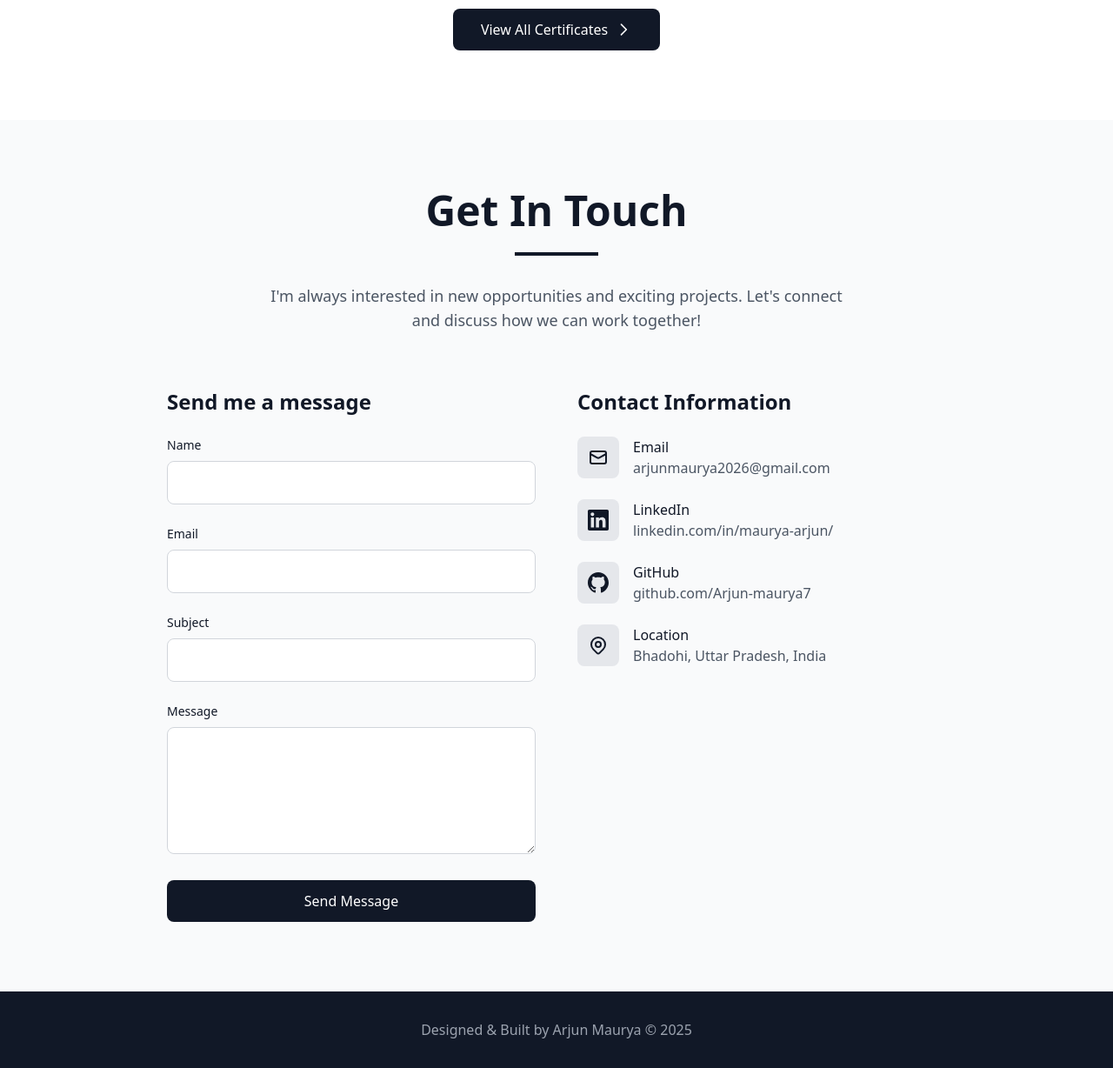
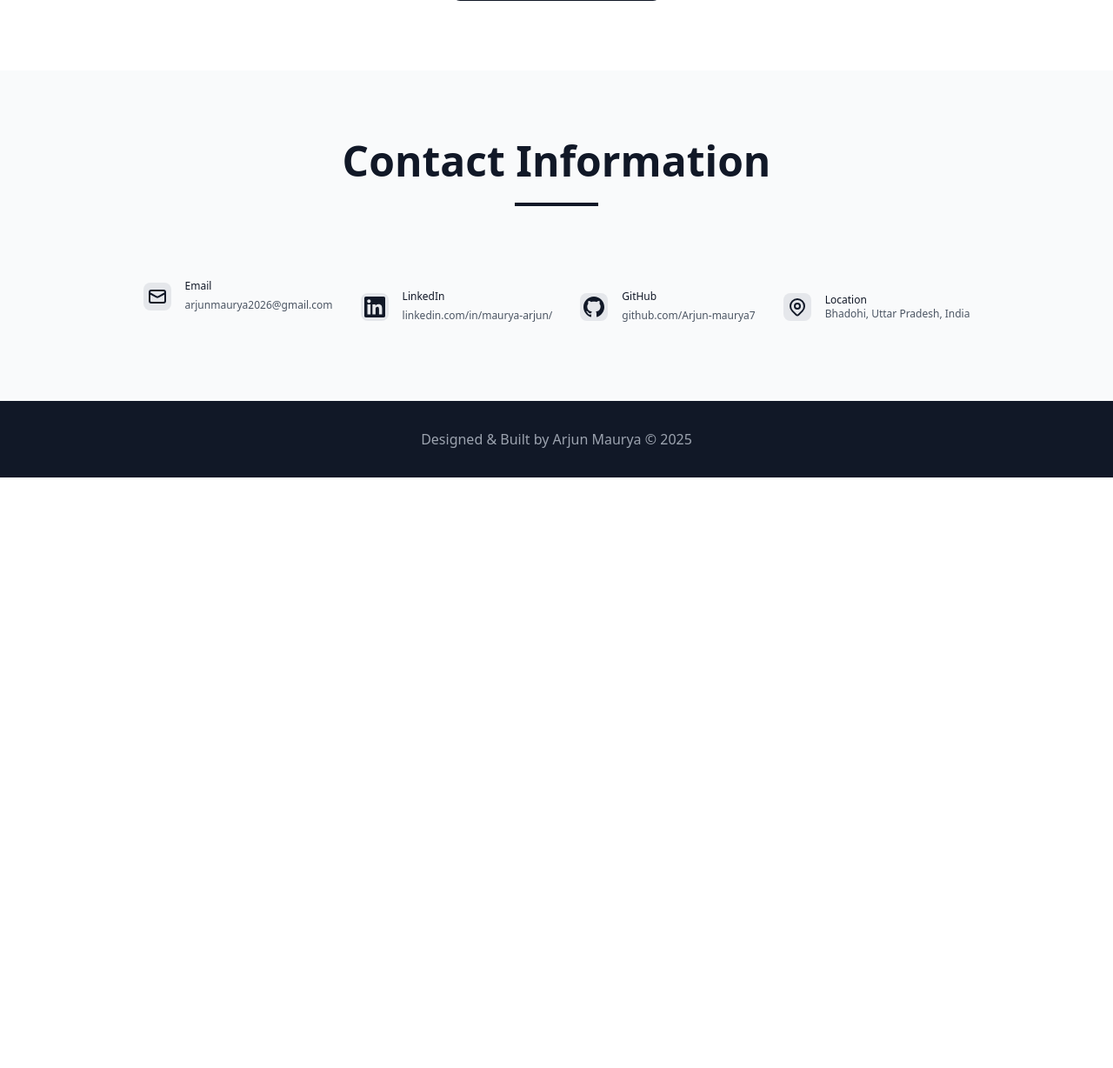
Before and after one commit to Arjun-maurya7/Portfolio, a Flask app: page / in a window 1280 px wide. Shown: the part 5018-6246 px from the top of the page at 87% size. After the commit the page ends 5567 px from the top, so only its background shows below. Run offline with Flask 3, Linux system fonts and the light colour scheme; some libraries are stand-ins or nearby versions.

Commit message:
code updated

```diff
--- a/run.py
+++ b/run.py
@@ -1,4 +1,4 @@
-#!/usr/bin/env python3
+# !/usr/bin/env python3
 """
 Simple script to run the Flask application
 """
--- a/templates/index.html
+++ b/templates/index.html
@@ -4,6 +4,7 @@
 <head>
     <meta charset="UTF-8">
     <meta name="viewport" content="width=device-width, initial-scale=1.0">
+    <link rel="icon" type="image" href="/static/images/pic.png" />
     <title>Arjun Maurya - Portfolio</title>
     <script src="https://cdn.tailwindcss.com"></script>
     <link rel="stylesheet" href="{{ url_for('static', filename='css/style.css') }}">
@@ -200,13 +201,11 @@
                     <div class="hidden md:flex items-center space-x-8">
                         <a href="#home"
                             class="nav-link text-gray-700 dark:text-gray-300 hover:text-gray-900 dark:hover:text-white transition-colors font-medium">Home</a>
-                        <a href="/about"
-                            class="nav-link text-gray-700 dark:text-gray-300 hover:text-gray-900 dark:hover:text-white transition-colors font-medium">About</a>
                         <a href="#skills"
                             class="nav-link text-gray-700 dark:text-gray-300 hover:text-gray-900 dark:hover:text-white transition-colors font-medium">Skills</a>
                         <a href="#projects"
                             class="nav-link text-gray-700 dark:text-gray-300 hover:text-gray-900 dark:hover:text-white transition-colors font-medium">Projects</a>
-                        <a href="#certificates"
+                        <a href="/certificates"
                             class="nav-link text-gray-700 dark:text-gray-300 hover:text-gray-900 dark:hover:text-white transition-colors font-medium">Certificates</a>
                         <a href="/contact"
                             class="nav-link border-2 border-purple-600 text-purple-600 px-6 py-2 rounded-full hover:bg-purple-600 hover:text-white transition-all duration-300 font-medium">Say
@@ -276,14 +275,14 @@
 
         <!-- About Section -->
         <section id="about" class="py-20 bg-white dark:bg-gray-900">
-            <div class="container">
+            <div class="container mx-auto px-6">
                 <div class="max-w-6xl mx-auto">
                     <div class="fade-in-section text-center mb-16">
                         <h2 class="text-4xl md:text-5xl font-bold mb-6">About Me</h2>
                         <div class="w-24 h-1 bg-gray-900 dark:bg-white mx-auto mb-8"></div>
                     </div>
                     <div class="fade-in-section">
-                        <div class="grid md:grid-cols-2 gap-12 items-center">
+                        <div class="flex flex-row gap-12 items-center pr-8 pl-8">
                             <div class="order-2 md:order-1">
                                 <h3 class="text-2xl font-semibold mb-6">Passionate Developer & Data Enthusiast</h3>
                                 <p class="text-lg text-gray-600 dark:text-gray-300 mb-6 leading-relaxed">
@@ -318,10 +317,6 @@
                                             alt="Arjun Maurya"
                                             class="w-full h-full object-cover object-center avatar-image">
                                     </div>
-                                    <div
-                                        class="absolute -bottom-4 -right-4 w-16 h-16 bg-gray-900 dark:bg-white rounded-full flex items-center justify-center shadow-lg avatar-badge floating-badge">
-                                        <span class="text-2xl">💻</span>
-                                    </div>
                                 </div>
                             </div>
                         </div>
@@ -329,19 +324,20 @@
                         <!-- Interactive Timeline Section -->
                         <div class="mt-16 w-full">
                             <div class="bg-gray-100 dark:bg-gray-800 rounded-2xl p-12 hover-lift max-w-7xl mx-auto">
-                                <h4 class="text-xl font-semibold mb-8 text-center">My Journey</h4>
+                                <h4 class="text-2xl font-semibold mb-12 text-center">My Journey</h4>
 
                                 <!-- Timeline Container -->
                                 <div class="flex flex-col lg:flex-row gap-8">
                                     <!-- Left Content Area -->
-                                    <div class="flex justify-between w-full flex-col" >
+                                    <div class="flex justify-between w-full flex-col">
                                         <!-- Main Description - Fixed Height Container -->
-                                        <div id="timeline-content"
-                                            class="text-center mb-8 h-24 flex items-center justify-center">
+                                        <div id="timeline-content" class="text-center h-24 pt-12">
                                             <p id="timeline-description"
                                                 class="text-xl text-gray-600 dark:text-gray-300 transition-all duration-500 ease-in-out">
                                                 The beginning of my journey.
                                             </p>
+                                            <div class="text-blue-600 hover:text-blue-800 transition-colors p-2"><a
+                                                    href="/" target="_blank">LINK</a></div>
                                         </div>
 
                                         <!-- Horizontal Timeline - Fixed Position -->
@@ -607,7 +603,7 @@
 
                                     <!-- Right Sidebar -->
                                     <div
-                                        class="w-full overflow-hidden h-[90%] lg:w-80 bg-white dark:bg-gray-700 rounded-lg p-6 border border-gray-200 dark:border-gray-600">
+                                        class="overflow-y-auto max-h-[60vh] lg:w-80 bg-white dark:bg-gray-700 rounded-lg p-6 border border-gray-200 dark:border-gray-600">
                                         <h5 class="text-lg font-semibold text-gray-800 dark:text-white mb-6">Timeline
                                             Details</h5>
 
@@ -627,9 +623,8 @@
                                                     class="text-lg font-medium text-gray-800 dark:text-white mb-3">Born
                                                 </h6>
                                                 <p id="detail-description"
-                                                    class="text-gray-600 dark:text-gray-300 leading-relaxed">
-                                                    The beginning of my journey.
-                                                </p>
+                                                    class="text-gray-600 dark:text-gray-300 leading-relaxed">The
+                                                    beginning of my journey.</p>
                                             </div>
 
                                             <!-- Context -->
@@ -647,9 +642,9 @@
                                                 <h6 class="text-sm font-semibold text-gray-700 dark:text-gray-300 mb-3">
                                                     Impact</h6>
                                                 <p id="detail-impact"
-                                                    class="text-gray-600 dark:text-gray-300 leading-relaxed">
-                                                    Foundation of life.
-                                                </p>
+                                                    class="text-gray-600 dark:text-gray-300 leading-relaxed">Foundation
+                                                    of
+                                                    life.</p>
                                             </div>
                                         </div>
                                     </div>
@@ -984,60 +979,17 @@
 
         <!-- Contact Section -->
         <section id="contact" class="py-20 bg-gray-50 dark:bg-gray-800">
-            <div class="container mx-auto px-6">
-                <div class="max-w-4xl mx-auto">
+            <div class="container mx-auto px-6 max-w-6xl">
                 <div class="fade-in-section text-center mb-16">
-                        <h2 class="text-4xl md:text-5xl font-bold mb-6">Get In Touch</h2>
+                    <h2 class="text-4xl md:text-5xl font-bold mb-6">Contact Information</h2>
                     <div class="w-24 h-1 bg-gray-900 dark:bg-white mx-auto mb-8"></div>
-                        <p class="text-lg text-gray-600 dark:text-gray-300 max-w-2xl mx-auto">
-                            I'm always interested in new opportunities and exciting projects. Let's connect and discuss
-                            how we can work together!
-                        </p>
                 </div>
 
-                    <div class="grid md:grid-cols-2 gap-12">
-                        <!-- Contact Form -->
-                        <div class="fade-in-section">
-                            <h3 class="text-2xl font-semibold mb-6">Send me a message</h3>
-                            <form class="space-y-6">
-                                <div>
-                                    <label for="name" class="block text-sm font-medium mb-2">Name</label>
-                                    <input type="text" id="name" name="name"
-                                        class="w-full px-4 py-3 border border-gray-300 dark:border-gray-600 rounded-lg bg-white dark:bg-gray-900 focus:ring-2 focus:ring-gray-900 dark:focus:ring-white focus:border-transparent transition-colors"
-                                        required>
-                                </div>
-                                <div>
-                                    <label for="email" class="block text-sm font-medium mb-2">Email</label>
-                                    <input type="email" id="email" name="email"
-                                        class="w-full px-4 py-3 border border-gray-300 dark:border-gray-600 rounded-lg bg-white dark:bg-gray-900 focus:ring-2 focus:ring-gray-900 dark:focus:ring-white focus:border-transparent transition-colors"
-                                        required>
-                                </div>
-                                <div>
-                                    <label for="subject" class="block text-sm font-medium mb-2">Subject</label>
-                                    <input type="text" id="subject" name="subject"
-                                        class="w-full px-4 py-3 border border-gray-300 dark:border-gray-600 rounded-lg bg-white dark:bg-gray-900 focus:ring-2 focus:ring-gray-900 dark:focus:ring-white focus:border-transparent transition-colors"
-                                        required>
-                                </div>
-                                <div>
-                                    <label for="message" class="block text-sm font-medium mb-2">Message</label>
-                                    <textarea id="message" name="message" rows="5"
-                                        class="w-full px-4 py-3 border border-gray-300 dark:border-gray-600 rounded-lg bg-white dark:bg-gray-900 focus:ring-2 focus:ring-gray-900 dark:focus:ring-white focus:border-transparent transition-colors"
-                                        required></textarea>
-                                </div>
-                                <button type="submit"
-                                    class="w-full bg-gray-900 dark:bg-white text-white dark:text-gray-900 px-8 py-3 rounded-lg hover:bg-gray-700 dark:hover:bg-gray-200 transition-colors hover-lift">
-                                    Send Message
-                                </button>
-                            </form>
-                        </div>
+                <div class="flex flex-row gap-4 fade-in-section space-y-6 justify-center">
 
-                        <!-- Contact Info -->
-                        <div class="fade-in-section">
-                            <h3 class="text-2xl font-semibold mb-6">Contact Information</h3>
-                            <div class="space-y-6">
-                                <div class="flex items-center space-x-4">
-                                    <div
-                                        class="w-12 h-12 bg-gray-200 dark:bg-gray-700 rounded-lg flex items-center justify-center">
+
+                    <div class="flex items-center space-x-4 p-2">
+                        <div class="w-8 h-8 bg-gray-200 dark:bg-gray-700 rounded-lg flex items-center justify-center">
                             <svg class="w-6 h-6" fill="none" stroke="currentColor" viewBox="0 0 24 24">
                                 <path stroke-linecap="round" stroke-linejoin="round" stroke-width="2"
                                     d="M3 8l7.89 4.26a2 2 0 002.22 0L21 8M5 19h14a2 2 0 002-2V7a2 2 0 00-2-2H5a2 2 0 00-2 2v10a2 2 0 002 2z">
@@ -1045,51 +997,48 @@
                             </svg>
                         </div>
                         <div>
-                                        <h4 class="font-medium">Email</h4>
+                            <h4 class="text-xs font-medium">Email</h4>
                             <a href="mailto:arjunmaurya2026@gmail.com"
-                                            class="text-gray-600 dark:text-gray-300 hover:text-gray-900 dark:hover:text-white transition-colors">
+                                class="text-xs text-gray-600 dark:text-gray-300 hover:text-gray-900 dark:hover:text-white transition-colors">
                                 arjunmaurya2026@gmail.com
                             </a>
                         </div>
                     </div>
 
-                                <div class="flex items-center space-x-4">
-                                    <div
-                                        class="w-12 h-12 bg-gray-200 dark:bg-gray-700 rounded-lg flex items-center justify-center">
+                    <div class="flex items-center space-x-4 p-2">
+                        <div class="w-8 h-8 bg-gray-200 dark:bg-gray-700 rounded-lg flex items-center justify-center">
                             <svg class="w-6 h-6" fill="currentColor" viewBox="0 0 24 24">
                                 <path
                                     d="M20.447 20.452h-3.554v-5.569c0-1.328-.027-3.037-1.852-3.037-1.853 0-2.136 1.445-2.136 2.939v5.667H9.351V9h3.414v1.561h.046c.477-.9 1.637-1.85 3.37-1.85 3.601 0 4.267 2.37 4.267 5.455v6.286zM5.337 7.433c-1.144 0-2.063-.926-2.063-2.065 0-1.138.92-2.063 2.063-2.063 1.14 0 2.064.925 2.064 2.063 0 1.139-.925 2.065-2.064 2.065zm1.782 13.019H3.555V9h3.564v11.452zM22.225 0H1.771C.792 0 0 .774 0 1.729v20.542C0 23.227.792 24 1.771 24h20.451C23.2 24 24 23.227 24 22.271V1.729C24 .774 23.2 0 22.222 0h.003z" />
                             </svg>
                         </div>
                         <div>
-                                        <h4 class="font-medium">LinkedIn</h4>
+                            <h4 class="text-xs font-medium">LinkedIn</h4>
                             <a href="https://www.linkedin.com/in/maurya-arjun/" target="_blank"
-                                            class="text-gray-600 dark:text-gray-300 hover:text-gray-900 dark:hover:text-white transition-colors">
+                                class="text-xs text-gray-600 dark:text-gray-300 hover:text-gray-900 dark:hover:text-white transition-colors">
                                 linkedin.com/in/maurya-arjun/
                             </a>
                         </div>
                     </div>
 
-                                <div class="flex items-center space-x-4">
-                                    <div
-                                        class="w-12 h-12 bg-gray-200 dark:bg-gray-700 rounded-lg flex items-center justify-center">
+                    <div class="flex items-center space-x-4 p-2">
+                        <div class="w-8 h-8 bg-gray-200 dark:bg-gray-700 rounded-lg flex items-center justify-center">
                             <svg class="w-6 h-6" fill="currentColor" viewBox="0 0 24 24">
                                 <path
                                     d="M12 0c-6.626 0-12 5.373-12 12 0 5.302 3.438 9.8 8.207 11.387.599.111.793-.261.793-.577v-2.234c-3.338.726-4.033-1.416-4.033-1.416-.546-1.387-1.333-1.756-1.333-1.756-1.089-.745.083-.729.083-.729 1.205.084 1.839 1.237 1.839 1.237 1.07 1.834 2.807 1.304 3.492.997.107-.775.418-1.305.762-1.604-2.665-.305-5.467-1.334-5.467-5.931 0-1.311.469-2.381 1.236-3.221-.124-.303-.535-1.524.117-3.176 0 0 1.008-.322 3.301 1.23.957-.266 1.983-.399 3.003-.404 1.02.005 2.047.138 3.006.404 2.291-1.552 3.297-1.23 3.297-1.23.653 1.653.242 2.874.118 3.176.77.84 1.235 1.911 1.235 3.221 0 4.609-2.807 5.624-5.479 5.921.43.372.823 1.102.823 2.222v3.293c0 .319.192.694.801.576 4.765-1.589 8.199-6.086 8.199-11.386 0-6.627-5.373-12-12-12z" />
                             </svg>
                         </div>
                         <div>
-                                        <h4 class="font-medium">GitHub</h4>
+                            <h4 class="text-xs font-medium">GitHub</h4>
                             <a href="https://github.com/Arjun-maurya7" target="_blank"
-                                            class="text-gray-600 dark:text-gray-300 hover:text-gray-900 dark:hover:text-white transition-colors">
+                                class="text-xs text-gray-600 dark:text-gray-300 hover:text-gray-900 dark:hover:text-white transition-colors">
                                 github.com/Arjun-maurya7
                             </a>
                         </div>
                     </div>
 
-                                <div class="flex items-center space-x-4">
-                                    <div
-                                        class="w-12 h-12 bg-gray-200 dark:bg-gray-700 rounded-lg flex items-center justify-center">
+                    <div class="flex items-center space-x-4 p-2">
+                        <div class="w-8 h-8 bg-gray-200 dark:bg-gray-700 rounded-lg flex items-center justify-center">
                             <svg class="w-6 h-6" fill="none" stroke="currentColor" viewBox="0 0 24 24">
                                 <path stroke-linecap="round" stroke-linejoin="round" stroke-width="2"
                                     d="M17.657 16.657L13.414 20.9a1.998 1.998 0 01-2.827 0l-4.244-4.243a8 8 0 1111.314 0z">
@@ -1099,13 +1048,12 @@
                             </svg>
                         </div>
                         <div>
-                                        <h4 class="font-medium">Location</h4>
-                                        <p class="text-gray-600 dark:text-gray-300">Bhadohi, Uttar Pradesh, India</p>
+                            <h4 class="text-xs font-medium">Location</h4>
+                            <p class="text-xs text-gray-600 dark:text-gray-300">Bhadohi, Uttar Pradesh, India</p>
                         </div>
                     </div>
-                            </div>
-                        </div>
-                    </div>
+
+
                 </div>
             </div>
         </section>
```
Lines whose indentation alone changed are shown as unchanged.
